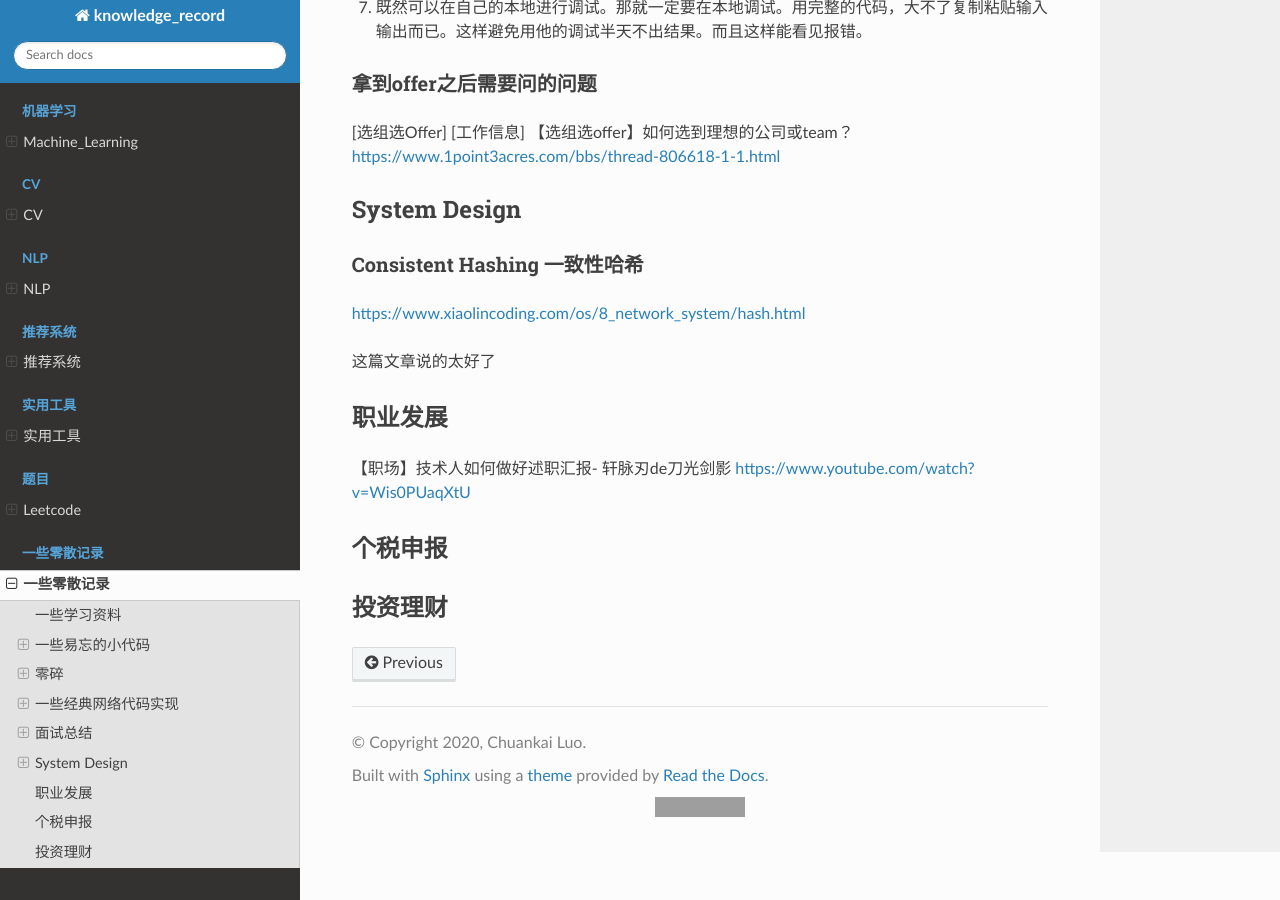
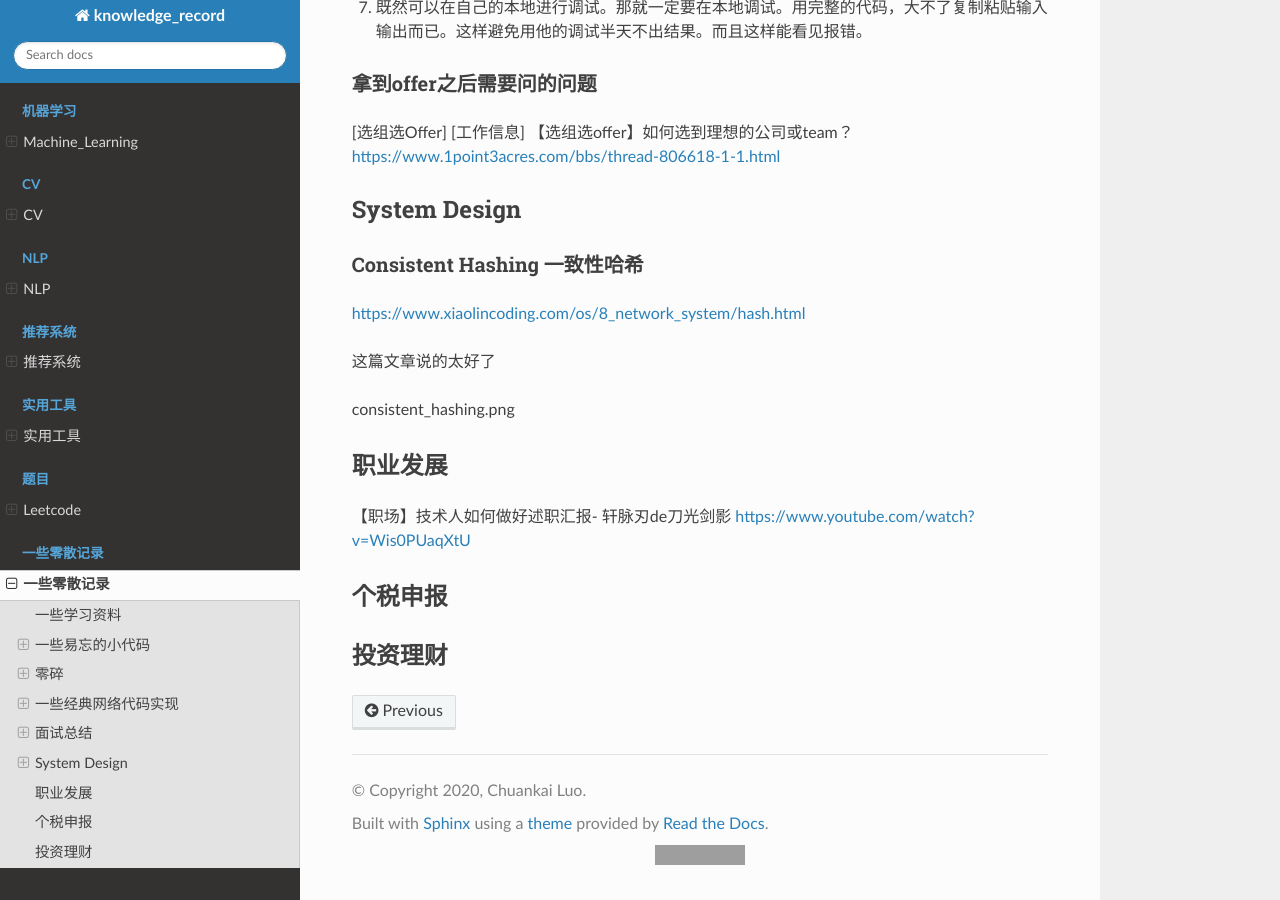
Before and after one commit to luochuankai-JHU/knowledge_record, a Sphinx documentation site: the page built from docs/python/python.rst, in a window 1280 px wide and 900 px high, scrolled down 20946 px. Built offline with Sphinx 7.4.7 and the Read the Docs theme 2.0.0, drawn with Linux system fonts in a browser that asks for light colours; grey boxes are pictures that could not be loaded.

Commit message:
consistent hashing

```diff
--- a/docs/python/python.rst
+++ b/docs/python/python.rst
@@ -817,6 +817,7 @@ https://www.xiaolincoding.com/os/8_network_system/hash.html
 
 这篇文章说的太好了
 
+consistent_hashing.png
 
 职业发展
 ==================
```
Also changed, not shown: 1 other file.
